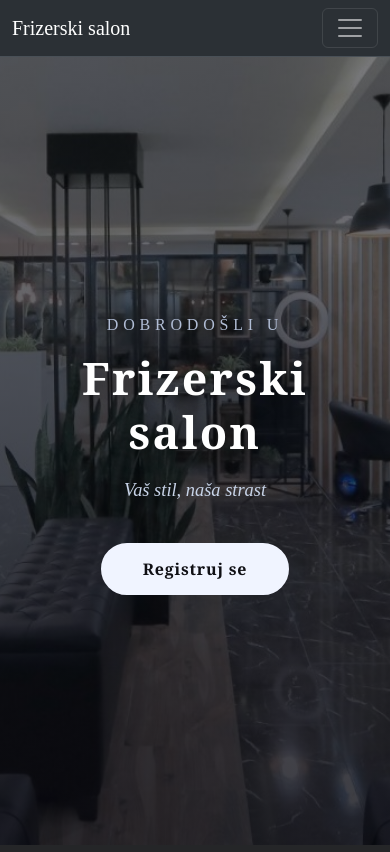
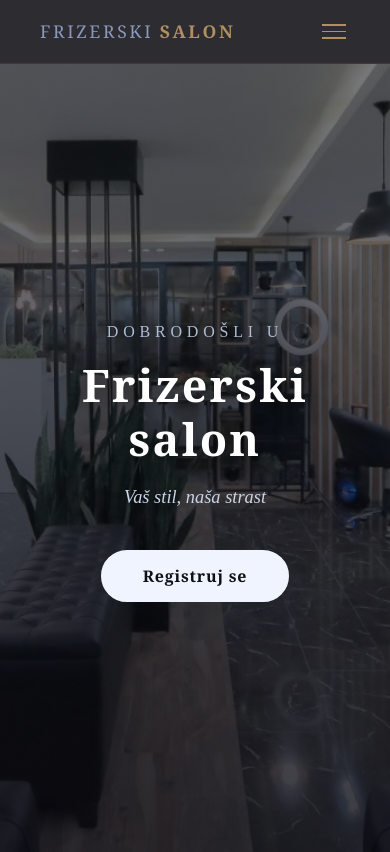
Before and after one commit to jelickatarina/FrizerskiSalonPHP, a PHP site: page / in a window 390 px wide. Run offline with PHP 8.4, Linux system fonts and the light colour scheme.

Commit message:
Redesign navbar with custom glass style
- Frosted glass background (backdrop-filter blur) with gold bottom border
- Brand: 'Frizerski' (light, gray) + 'Salon' (bold, gold)
- Uppercase small-caps navigation links
- Separator between main links and auth links
- Outline button for login/logout, filled gold button for register
- Custom hamburger menu for mobile

https://claude.ai/code/session_018Bj9twGCZ8VuH1wr4mtBf8

```diff
--- a/menu.php
+++ b/menu.php
@@ -1,46 +1,35 @@
 <?php
-  if(session_status() === PHP_SESSION_NONE) session_start(); // startuj sesiju ako nije startovana
+  if(session_status() === PHP_SESSION_NONE) session_start();
   if(isset($_SESSION['nivo'])) $nivo=$_SESSION['nivo'];
   else $nivo='0';
 ?>
-<nav class="navbar navbar-expand-lg border-bottom bg-body-tertiary"  data-bs-theme="dark">
-  <div class="container">
-    <a class="navbar-brand" href="index.php">Frizerski salon</a>
-    <button class="navbar-toggler" type="button" data-bs-toggle="collapse" data-bs-target="#navbarNav" aria-controls="navbarNav" aria-expanded="false" aria-label="Toggle navigation">
-      <span class="navbar-toggler-icon"></span>
-    </button>
-    <div class="collapse navbar-collapse" id="navbarNav">
-      <ul class="navbar-nav">
-        <li class="nav-item">
-          <a class="nav-link" href="kontakt.php">Kontakt</a>
-        </li>
-<?php if($nivo=='0') { ?>
-        <li class="nav-item">
-          <a class="nav-link" href="prijava.php">Prijavi se</a>
-        </li>
-        <li class="nav-item">
-          <a class="nav-link" href="registracija.php">Registruj se</a>
-        </li>
-<?php } ?>
-<?php if($nivo>='1') { ?>
-        <li class="nav-item">
-          <a class="nav-link" href="termini.php">Termini</a>
-        </li>
-        <li class="nav-item">
-          <a class="nav-link" href="usluge.php">Usluge</a>
-        </li>
-<?php } ?>
-<?php if($nivo>='2') { ?>
-        <li class="nav-item">
-          <a class="nav-link" href="korisnici.php">Korisnici</a>
-        </li>
-<?php } ?>
-<?php if($nivo>'0') { ?>
-        <li class="nav-item">
-          <a class="nav-link" href="odjava.php">Odjava</a>
-        </li>
-<?php } ?>
-      </ul>
-    </div>
-  </div>
+<nav class="kn-nav">
+  <a class="kn-brand" href="index.php">
+    <span class="kn-brand-thin">Frizerski</span>
+    <span class="kn-brand-bold">Salon</span>
+  </a>
+
+  <button class="kn-toggler" onclick="this.closest('nav').classList.toggle('kn-open')" aria-label="Meni">
+    <span></span><span></span><span></span>
+  </button>
+
+  <ul class="kn-links">
+    <li><a href="index.php">Početna</a></li>
+    <li><a href="kontakt.php">Kontakt</a></li>
+    <?php if($nivo>='1'): ?>
+    <li><a href="termini.php">Termini</a></li>
+    <li><a href="usluge.php">Usluge</a></li>
+    <?php endif; ?>
+    <?php if($nivo>='2'): ?>
+    <li><a href="korisnici.php">Korisnici</a></li>
+    <?php endif; ?>
+    <?php if($nivo=='0'): ?>
+    <li class="kn-sep"></li>
+    <li><a href="prijava.php" class="kn-link-outline">Prijavi se</a></li>
+    <li><a href="registracija.php" class="kn-link-fill">Registruj se</a></li>
+    <?php else: ?>
+    <li class="kn-sep"></li>
+    <li><a href="odjava.php" class="kn-link-outline">Odjava</a></li>
+    <?php endif; ?>
+  </ul>
 </nav>
--- a/mojstil.css
+++ b/mojstil.css
@@ -1,3 +1,147 @@
+/* ── Navbar ───────────────────────────────────────── */
+.kn-nav {
+    position: sticky;
+    top: 0;
+    z-index: 1000;
+    display: flex;
+    align-items: center;
+    justify-content: space-between;
+    padding: 0 2.5rem;
+    height: 64px;
+    background: rgba(8, 8, 14, 0.85);
+    backdrop-filter: blur(14px);
+    -webkit-backdrop-filter: blur(14px);
+    border-bottom: 1px solid rgba(176, 144, 96, 0.15);
+}
+
+.kn-brand {
+    text-decoration: none;
+    display: flex;
+    align-items: baseline;
+    gap: 0.4rem;
+    letter-spacing: 0.08em;
+}
+
+.kn-brand-thin {
+    font-family: Cambria, Cochin, Georgia, serif;
+    font-size: 1.1rem;
+    font-weight: 300;
+    color: #8899bb;
+    text-transform: uppercase;
+    letter-spacing: 0.15em;
+}
+
+.kn-brand-bold {
+    font-family: Cambria, Cochin, Georgia, serif;
+    font-size: 1.1rem;
+    font-weight: 700;
+    color: #b09060;
+    text-transform: uppercase;
+    letter-spacing: 0.15em;
+}
+
+.kn-links {
+    display: flex;
+    align-items: center;
+    gap: 0.25rem;
+    list-style: none;
+    margin: 0;
+    padding: 0;
+}
+
+.kn-links li a {
+    display: block;
+    padding: 0.4rem 0.9rem;
+    font-family: Cambria, Cochin, Georgia, serif;
+    font-size: 0.78rem;
+    letter-spacing: 0.12em;
+    text-transform: uppercase;
+    color: #8899bb;
+    text-decoration: none;
+    border-radius: 2px;
+    transition: color 0.2s;
+}
+
+.kn-links li a:hover {
+    color: #eef2ff;
+}
+
+.kn-sep {
+    width: 1px;
+    height: 18px;
+    background: rgba(176,144,96,0.25);
+    margin: 0 0.5rem;
+}
+
+.kn-link-outline {
+    border: 1px solid rgba(176,144,96,0.45) !important;
+    color: #b09060 !important;
+    padding: 0.35rem 1rem !important;
+}
+
+.kn-link-outline:hover {
+    border-color: #b09060 !important;
+    color: #b09060 !important;
+    background: rgba(176,144,96,0.08);
+}
+
+.kn-link-fill {
+    background: #b09060 !important;
+    color: #080810 !important;
+    font-weight: 700 !important;
+    padding: 0.35rem 1rem !important;
+}
+
+.kn-link-fill:hover {
+    background: #c8a870 !important;
+    color: #080810 !important;
+}
+
+/* Hamburger */
+.kn-toggler {
+    display: none;
+    flex-direction: column;
+    gap: 5px;
+    background: none;
+    border: none;
+    cursor: pointer;
+    padding: 4px;
+}
+
+.kn-toggler span {
+    display: block;
+    width: 24px;
+    height: 1.5px;
+    background: #b09060;
+    transition: transform 0.3s, opacity 0.3s;
+}
+
+@media (max-width: 768px) {
+    .kn-toggler { display: flex; }
+
+    .kn-links {
+        display: none;
+        position: absolute;
+        top: 64px;
+        left: 0;
+        right: 0;
+        flex-direction: column;
+        align-items: flex-start;
+        background: rgba(8, 8, 14, 0.97);
+        backdrop-filter: blur(14px);
+        padding: 1.5rem 2rem;
+        gap: 0.5rem;
+        border-bottom: 1px solid rgba(176,144,96,0.15);
+    }
+
+    .kn-open .kn-links { display: flex; }
+
+    .kn-sep { width: 100%; height: 1px; margin: 0.5rem 0; }
+
+    .kn-links li { width: 100%; }
+    .kn-links li a { width: 100%; }
+}
+
 /* ── Reset / Base ─────────────────────────────────── */
 *, *::before, *::after { box-sizing: border-box; }
 
```
